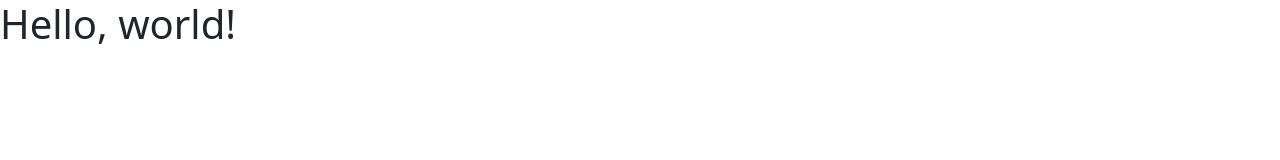
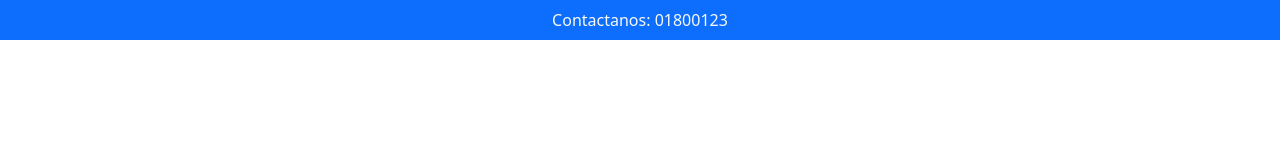
Before and after one commit to Alfredowo/Datec, a plain HTML site: page index.html in a window 1280 px wide. Drawn offline with nearby package versions, Linux system fonts and the light colour scheme.

Commit message:
se agrego el encabezado

```diff
--- a/index.html
+++ b/index.html
@@ -3,11 +3,14 @@
   <head>
     <meta charset="utf-8">
     <meta name="viewport" content="width=device-width, initial-scale=1">
-    <title>Bootstrap demo</title>
+    <title>Datec</title>
     <link href="https://cdn.jsdelivr.net/npm/bootstrap@5.3.2/dist/css/bootstrap.min.css" rel="stylesheet" integrity="sha384-T3c6CoIi6uLrA9TneNEoa7RxnatzjcDSCmG1MXxSR1GAsXEV/Dwwykc2MPK8M2HN" crossorigin="anonymous">
   </head>
   <body>
-    <h1>Hello, world!</h1>
+    <header class="container-fluid bg-primary d-flex justify-content-center">
+        <p class="text-light mb-0 p-2 fs-6">Contactanos: 01800123</p>
+        <div class=""></div>
+    </header>
     <script src="https://cdn.jsdelivr.net/npm/bootstrap@5.3.2/dist/js/bootstrap.bundle.min.js" integrity="sha384-C6RzsynM9kWDrMNeT87bh95OGNyZPhcTNXj1NW7RuBCsyN/o0jlpcV8Qyq46cDfL" crossorigin="anonymous"></script>
   </body>
 </html>
```
Also changed, not shown: img/concepto.png (added), img/desarrollo.png (added), img/equipo.jpg (added), img/seo.png (added), img/slide.jpg (added), 1 other file.
